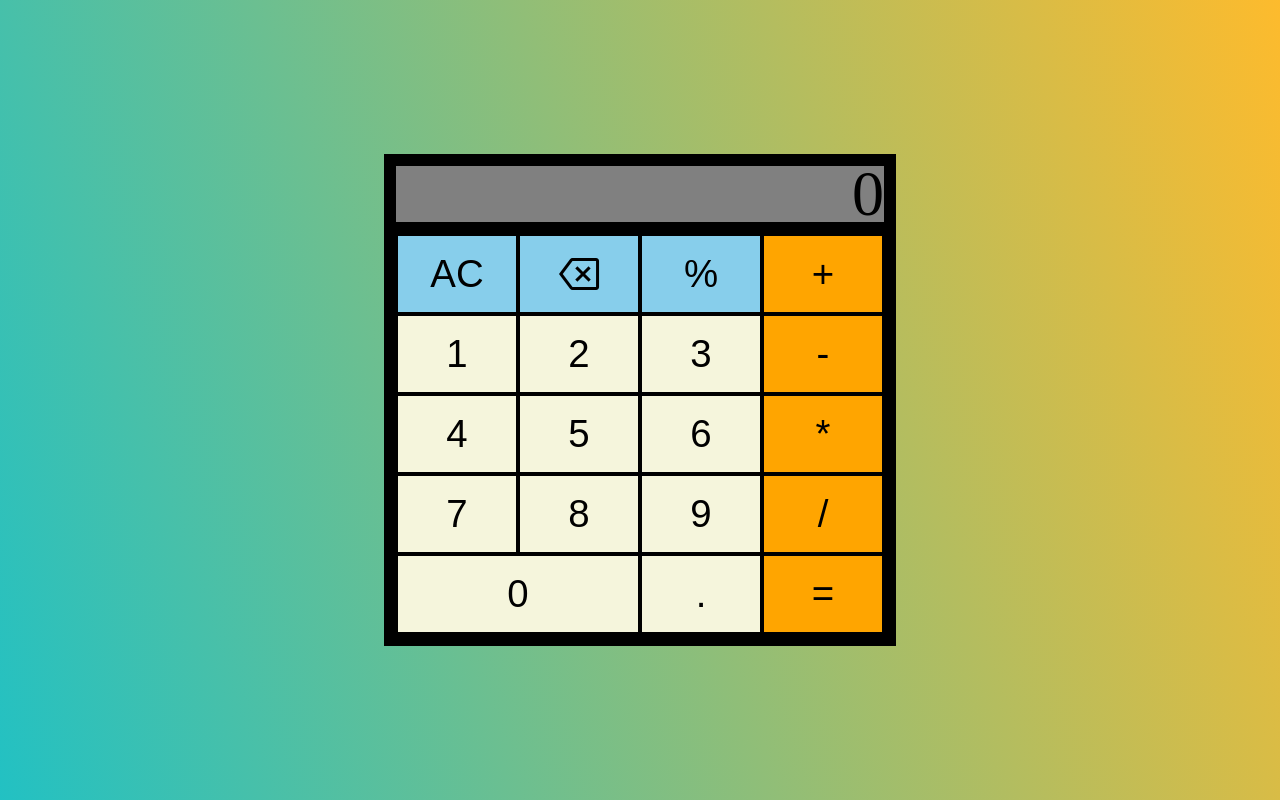
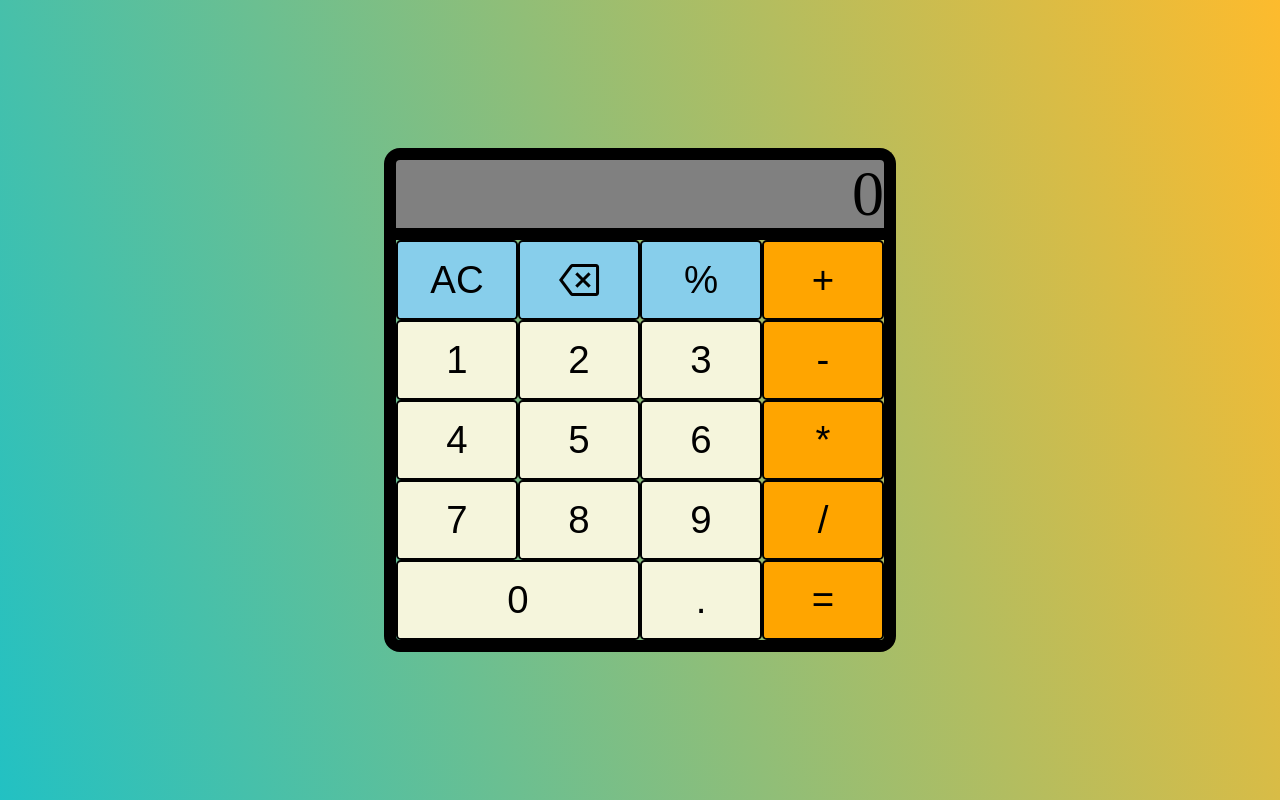
Before and after one commit to kennn1510/calculator, a plain HTML site: page index.html in a window 1280 px wide. Drawn offline with nearby package versions, Linux system fonts and the light colour scheme.

Commit message:
Round off edges for calc display and buttons

```diff
--- a/style.css
+++ b/style.css
@@ -28,6 +28,8 @@ body {
   height: 10vh;
   font-size: 8vh;
   border: black solid 1vw;
+  border-radius: 1rem 1rem 0 0;
+  border-bottom: 0;
 }
 
 .container {
@@ -37,7 +39,7 @@ body {
   align-items: center;
   width: 40vw;
   border: black solid 1vw;
-  border-top: 0;
+  border-radius: 0 0 1rem 1rem;
 }
 
 button {
@@ -46,6 +48,7 @@ button {
   height: 10vh;
   font-size: 3vw;
   border: black solid 0.2vw;
+  border-radius: 0.3rem;
 }
 
 .plus,
```
